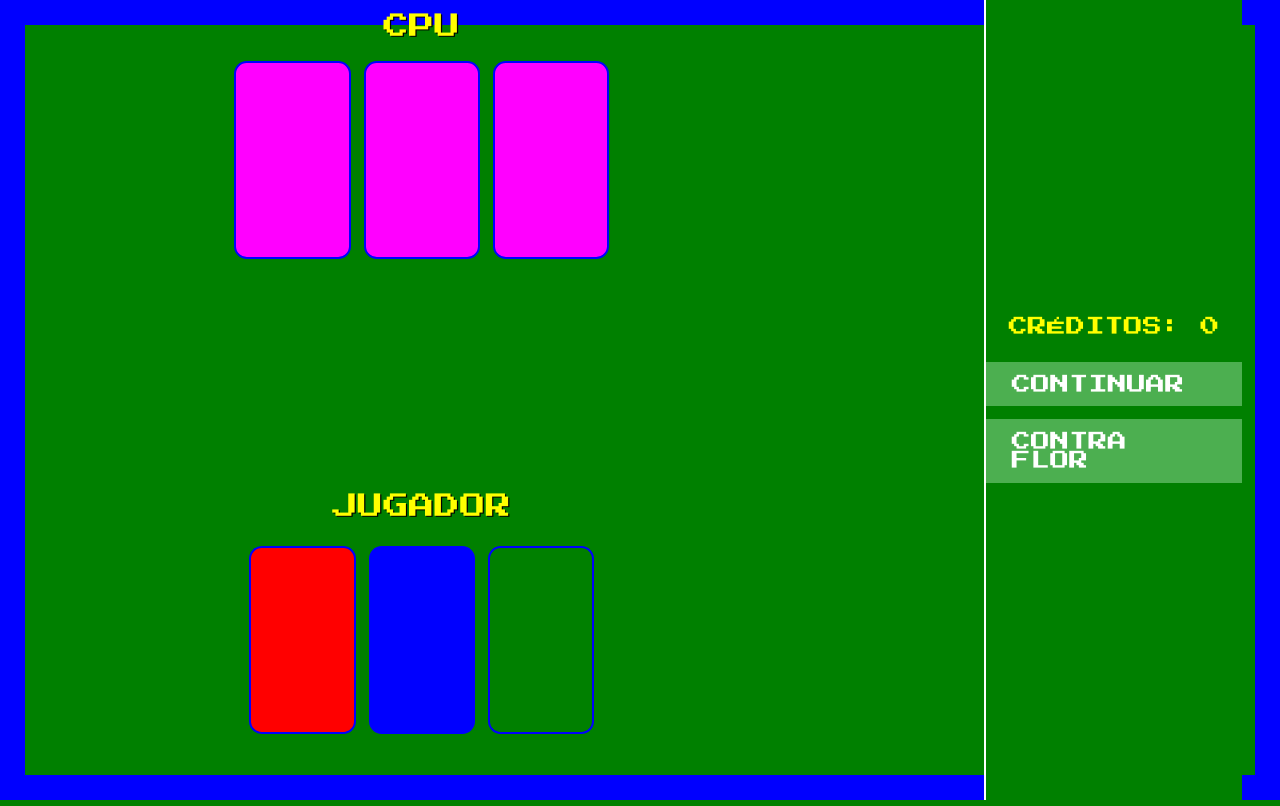
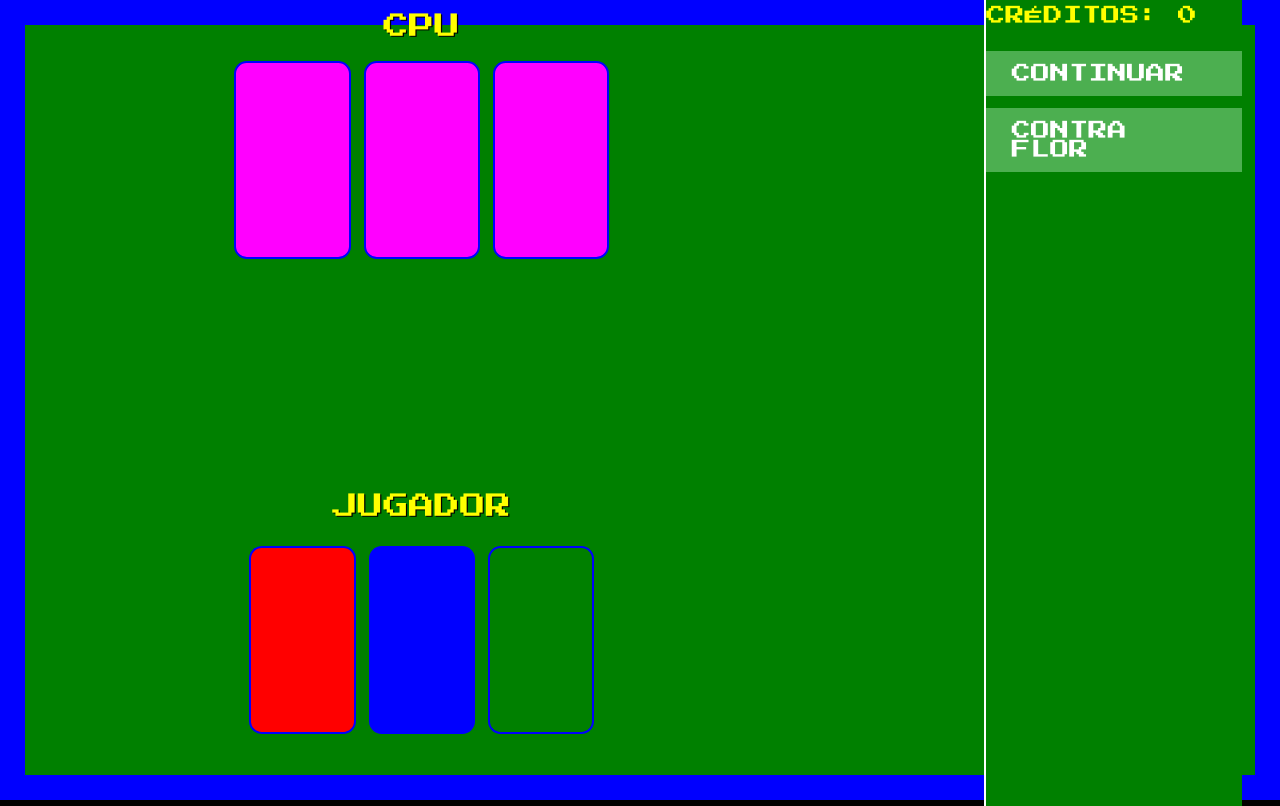
Before and after one commit to gustavojavier7/truco, a PHP site: page /index2.html in a window 1280 px wide. Run offline with PHP 8.4, Linux system fonts and the light colour scheme.

Commit message:
Update styles.css

```diff
--- a/styles.css
+++ b/styles.css
@@ -82,18 +82,20 @@ body {
 .info-area {
     display: flex;
     flex-direction: column;
-    justify-content: center;
+    justify-content: flex-start; /* Alinea el contenido al inicio */
     align-items: center;
     width: 20vw;
     height: 100vh; /* Ajusta la altura para ocupar toda la pantalla */
     background-color: #008000; /* Cambia el color de fondo a verde para que no se note el cambio */
     border-left: 2px solid white;
+    padding-top: 1vw; /* Añade un padding superior para mover el texto de créditos al borde superior */
 }
 
 .credit-display {
     font-size: 1.5vw;
     color: yellow;
     margin-bottom: 2vw;
+    align-self: flex-start; /* Alinea el texto de créditos al inicio */
 }
 
 .game-options {
```
